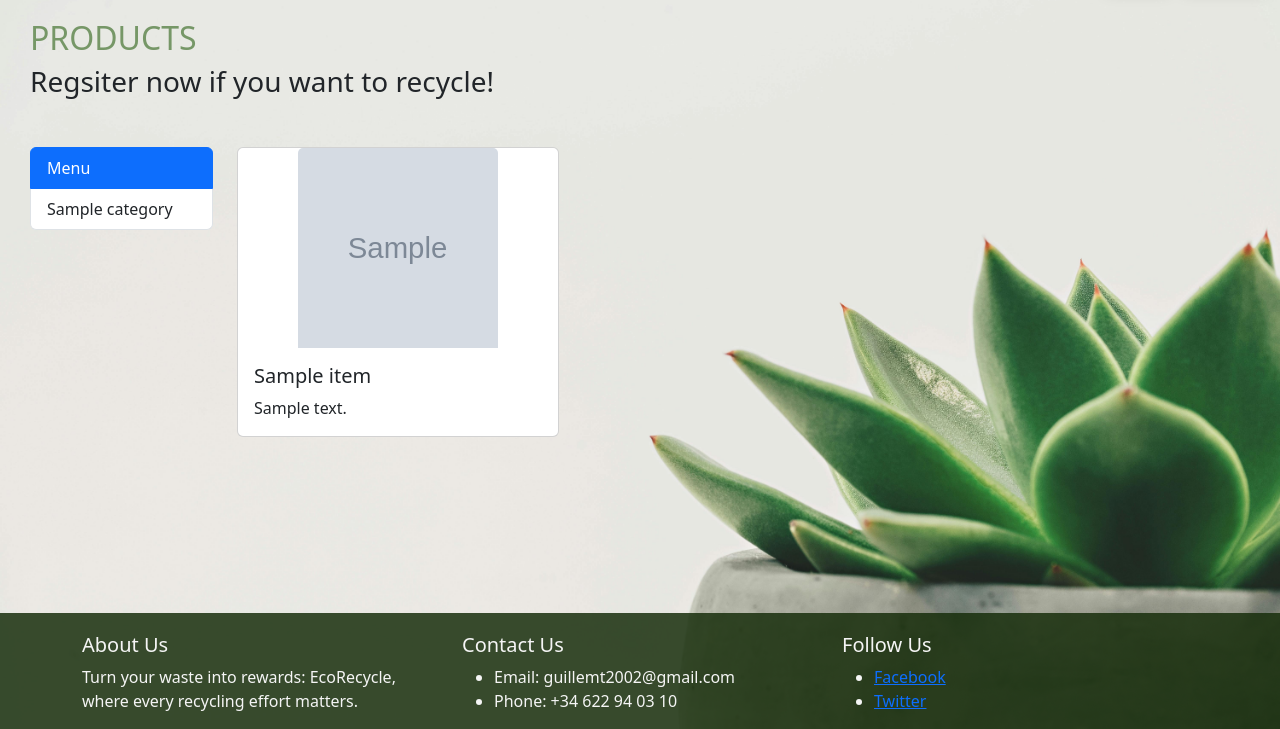
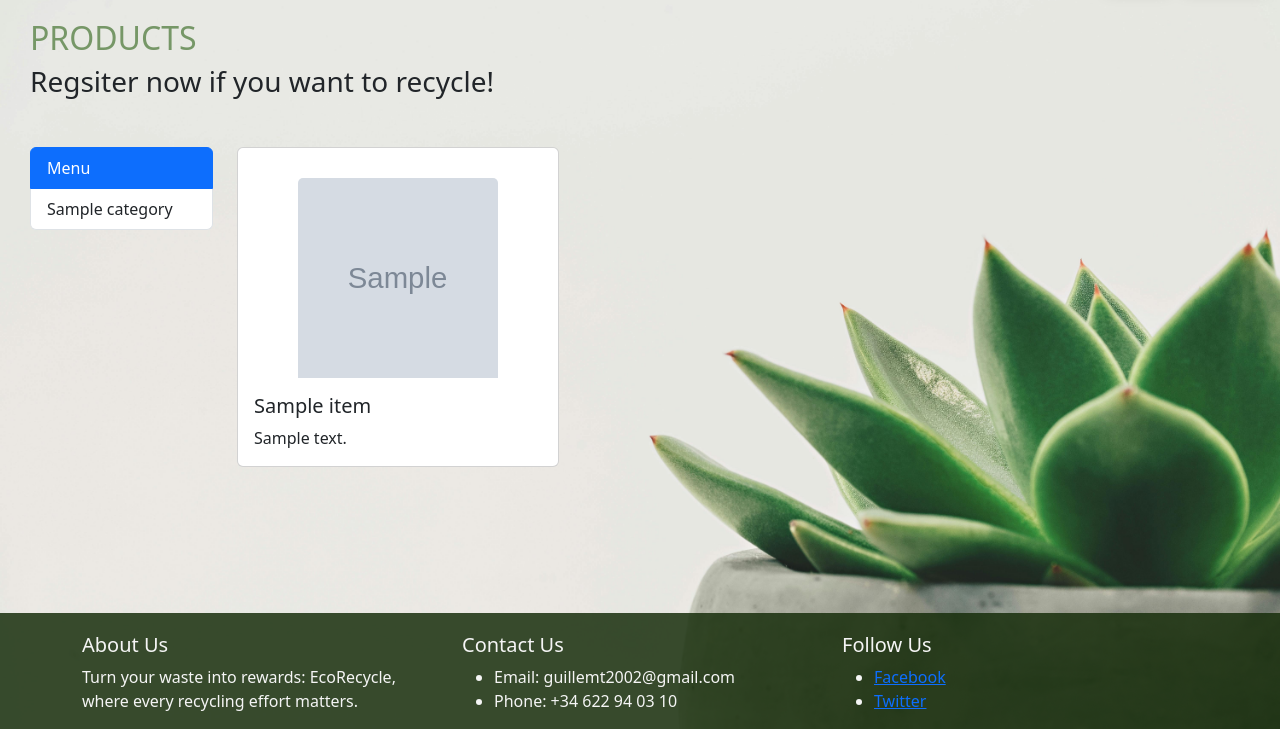
Before and after one commit to Guillemtejonestalella/EcoRecycleProject, a Django app: page /products in a window 1280 px wide. Shown: the part 71-800 px from the top of the page. Run offline with Django 5.2, Linux system fonts and the light colour scheme; tables that the repository leaves empty hold one stand-in row (values such as "Sample post"); grey boxes marked "Sample" are stand-in pictures; some libraries are stand-ins or nearby versions.

Commit message:
[Updated] index rute images

```diff
--- a/ecoApp/templates/ecoApp/products.html
+++ b/ecoApp/templates/ecoApp/products.html
@@ -27,6 +27,7 @@
             </button>
             {% for element in categories %}  <!--Mostra totes les categories que estàn guardades a la BD en el menu lateral-->
               <button type="button" class="list-group-item list-group-item-action">{{ element }}</button>
+              <!-- <img src="{{ element.CategoryImage.url }}" class="card-img-top" alt="..."> -->
             {% endfor %}
           </div>
         </div>
@@ -51,12 +52,12 @@
           </div>
         </div>
 
-
         <style>
           .card {
             display: flex;
             flex-direction: column;
             height: 100%;
+            padding-top: 30px;
           }
           .card-image-container {
             flex: 1;
```
Also changed, not shown: media/ecoApp/static/asstets/img/aplianceCategoryImage.png (added), media/ecoApp/static/asstets/img/electornicDeviceCategory.png (added), media/ecoApp/static/asstets/img/ipad.png (deleted), media/ecoApp/static/asstets/img/mobilePhone_xwjsP2B.png (deleted), media/ecoApp/static/asstets/img/washingMachine.png, media/ecoApp/static/asstets/img/washingMachine_E3DygHp.png (deleted).
